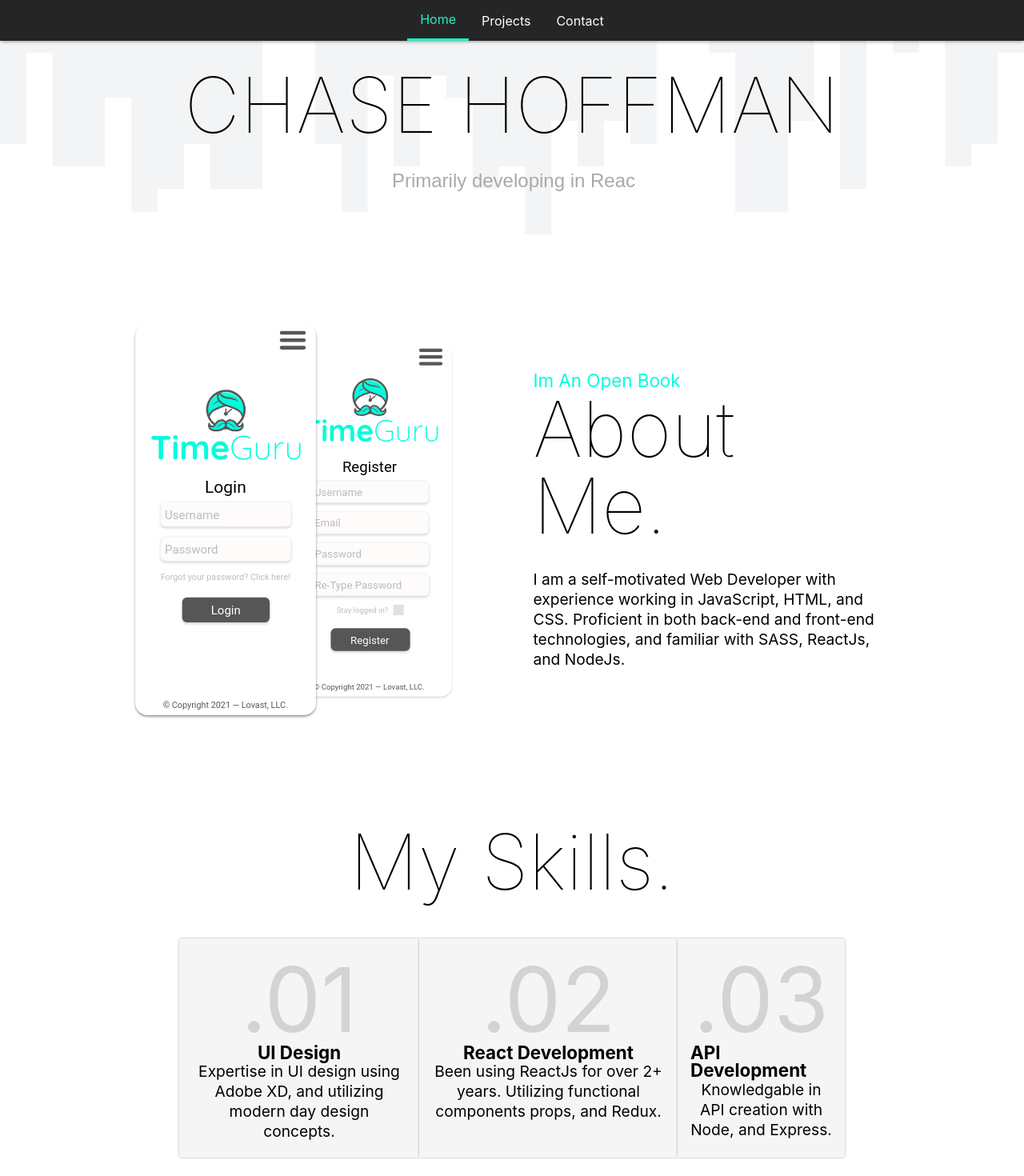
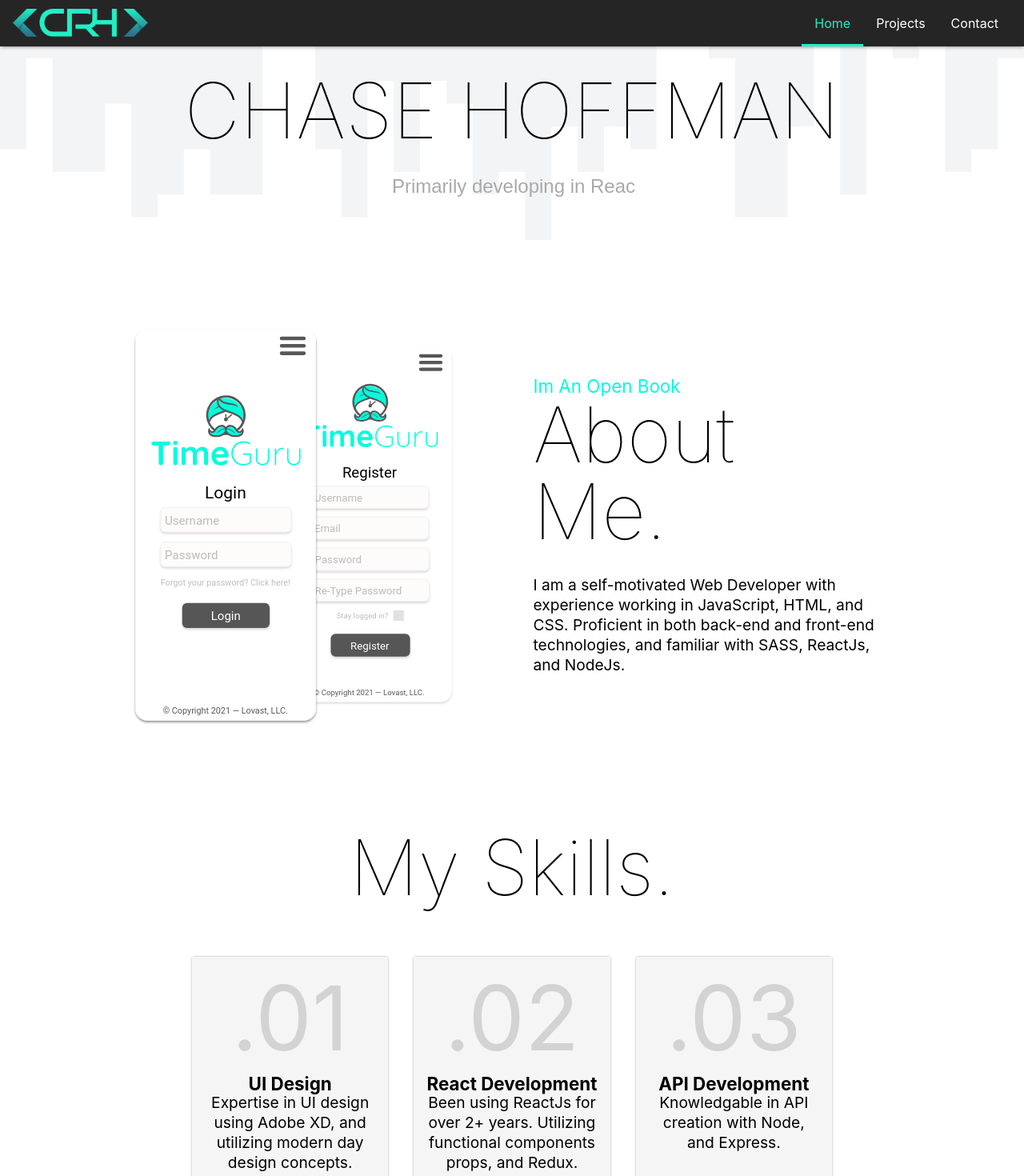
Before and after one commit to chasehoff/portfolio, a React (Create React App) app in the folder front-end/: page / in a window 1280 px wide. Shown: the top 1470 px of the page at 80% size. Built offline with nearby package versions, Linux system fonts and the light colour scheme.

Commit message:
Added Google Analytics Tag

```diff
--- a/front-end/public/index.html
+++ b/front-end/public/index.html
@@ -24,7 +24,15 @@
       work correctly both with client-side routing and a non-root public URL.
       Learn how to configure a non-root public URL by running `npm run build`.
     -->
-    <title>chasehoff.com</title>
+    <script async src="https://www.googletagmanager.com/gtag/js?id=G-574BWJBW8E"></script>
+    <script>
+      window.dataLayer = window.dataLayer || [];
+      function gtag(){dataLayer.push(arguments);}
+      gtag('js', new Date());
+
+      gtag('config', 'G-574BWJBW8E');
+    </script>
+    <title>Chase Hoffman</title>
   </head>
   <body>
     <noscript>You need to enable JavaScript to run this app.</noscript>
--- a/front-end/src/components/navigation/Navigation.js
+++ b/front-end/src/components/navigation/Navigation.js
@@ -1,14 +1,21 @@
 import React from 'react';
-import { NavLink } from 'react-router-dom';
+import { NavLink, Link } from 'react-router-dom';
+import MainLogo from '../../images/main_logo.png';
 import './index.css';
 
 
 function Navigation() {
     return (
         <div className="nav__container">
-            <NavLink activeClassName="active" className="nav__link" exact to="/">Home</NavLink>
-            <NavLink activeClassName="active" className="nav__link" to="/projects">Projects</NavLink>
-            <NavLink activeClassName="active" className="nav__link" to="/contact">Contact</NavLink>
+            <div className="nav__container__item__logo">
+                <Link to="/"><img src={MainLogo} alt="" /></Link>
+            </div>
+            <div className="nav__container__item">
+                <NavLink activeClassName="active" className="nav__link" exact to="/">Home</NavLink>
+                <NavLink activeClassName="active" className="nav__link" to="/projects">Projects</NavLink>
+                <NavLink activeClassName="active" className="nav__link" to="/contact">Contact</NavLink>
+            </div>
+
         </div>
     )
 }
--- a/front-end/src/components/navigation/index.css
+++ b/front-end/src/components/navigation/index.css
@@ -1,7 +1,8 @@
 .nav__container {
     display: flex;
+    justify-content: space-between;
     background-color: #262526;
-    justify-content: center;
+    height: 58px;
     align-items: center;
     -webkit-box-shadow: 0px 1px 5px -1px rgba(0,0,0,0.57);
     -moz-box-shadow: 0px 1px 5px -1px rgba(0,0,0,0.57);
@@ -9,6 +10,12 @@
 }
 .nav__container h1 {
     color: white;
+}
+.nav__container__item__logo img {
+    height: 35px;
+}
+.nav__container__item__logo, .nav__container__item {
+    padding: 0 1rem 0 1rem;
 }
 .nav__link {
     padding: 1em;
--- a/front-end/src/components/skill/index.css
+++ b/front-end/src/components/skill/index.css
@@ -1,20 +1,22 @@
 .skill__container {
+    margin: 1rem;
     display: flex;
     flex-direction: column;
     padding: 1rem;
     background-color: whitesmoke;
-    max-width: 300px;
+    width: 300px;
     align-items: center;
     border-top: 4px solid transparent;
     border-bottom: 4px solid transparent;
     transition: .2s ease-in-out all;
     -webkit-box-shadow: 0px 0px 3px -1px rgba(0,0,0,0.75);
--moz-box-shadow: 0px 0px 3px -1px rgba(0,0,0,0.75);
-box-shadow: 0px 0px 3px -1px rgba(0,0,0,0.75);
+    -moz-box-shadow: 0px 0px 3px -1px rgba(0,0,0,0.75);
+    box-shadow: 0px 0px 3px -1px rgba(0,0,0,0.75);
 }
 .skill__item__number {
     font-size: 7rem;
     color: lightgrey;
+    padding-bottom: 1rem;
 }
 .skill__header {
     font-weight: bold;
```
Also changed, not shown: front-end/src/images/main_logo.png (added), 1 other file (tests, documents, lock files or other folders).
